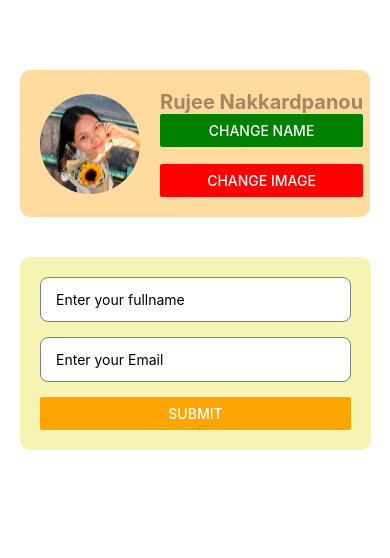
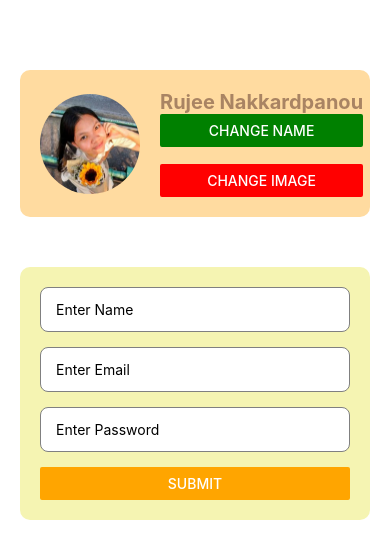
Before and after one commit to rujee0625/2113210625_ReactNative, a React Native app: screen / in a window 390 px wide. Shown: the top 558 px of the page. Built offline with nearby package versions, Linux system fonts and the light colour scheme.

Commit message:
TextInput Practice 3

```diff
--- a/App.tsx
+++ b/App.tsx
@@ -1,20 +1,13 @@
 import React from "react";
-import {
-  StyleSheet,
-  Text,
-  TextInput,
-  View,
-  ComponentProvider,
-  Alert,
-} from "react-native";
+import {StyleSheet, Text, TextInput, View, ComponentProvider,Alert,} from "react-native";
 import ProfileScreen from "./components/ProfileScreen";
 import Login from "./components/Login";
 
 export default function App(): React.JSX.Element {
   return (
     <View>
-      <ProfileScreen />
-      <Login />
+      <ProfileScreen/>
     </View>
   );
+
 }
--- a/Styles/styles.ts
+++ b/Styles/styles.ts
@@ -147,12 +147,11 @@
     container: {
       justifyContent: "center",
       padding: 20,
-      marginTop: 20,
-      marginLeft: 20,
+      marginTop: 50,
       backgroundColor: '#f5f4b2', // ตงคาสพนหลงเปนสขาว
       borderRadius: 10, // เพมความมนใหกบขอบคอนเทนเนอร
       elevation: 3, // เพมเงาใหกบคอนเทนเนอร (เฉพาะ Android)
-      width: '90%', // ตงความกวางของ container ให้เต็มหน้าจอ
+      width: '100%', // ตงความกวางของ container ให้เต็มหน้าจอ
     },
     inputLogin: {
       height: 45, // เพมความสงของ TextInput
--- a/components/Login.tsx
+++ b/components/Login.tsx
@@ -2,30 +2,72 @@
 import React, { useState } from "react";
 import { stylesLogin } from "../Styles/styles";
 
-const Login = () => {
-  const [fullname, setFullname] = useState("");
+const Login = () :React.JSX.Element => {
+  const [name, setName] = useState("");
   const [email, setEmail] = useState("");
+  const [password, setPassword] = useState("");
 
-  const handleButtonClick = () => {
-    Alert.alert("Hello", `Input your fullname : ${fullname}`);
-  };
+  const validateEmail = (email:string):boolean =>{
+    const recheckEmail = /\S+@\S+\.\S+/;
+    return recheckEmail.test(email); //method check typescript
+  }
+
+  const handleSubmit = () => {
+    let errorMessage = "";
+    if(!name){
+     /*  Alert.alert("Alert", "Please Enter Name",[{text: "OK"}]);
+      return; //break; */
+      errorMessage += "Please Enter Name\n";
+    }
+    if(!email){
+      /* Alert.alert("Alert", "Please Enter Email",[{text: "OK"}]);
+      return; //break; */
+      errorMessage += "Please Enter Email\n";
+    } else if(!validateEmail(email)){
+      errorMessage += "Invalid Email Format\n";
+    }
+
+    //Check password
+    if(!password){
+      errorMessage += "Please Enter Password\n";
+    }else if(password.length<6){
+      errorMessage += "Password must be at least 6 characters.\n";
+    }
+
+
+    if(errorMessage){
+      Alert.alert("Error",errorMessage.trim(), [{ text: "OK"}]); // Trim เกี่ยวกับเว้นวรรค
+      return;
+    }
+
+    Alert.alert("Alert","Success",[{text: "OK"}]);
+  }
 
   return (
     <View style={stylesLogin.container}>
       <TextInput
         style={stylesLogin.inputLogin}
-        placeholder="Enter your fullname"
-        value={fullname}
-        onChangeText={setFullname}
+        placeholder="Enter Name"
+        value={name}
+        onChangeText={setName}
       />
 
       <TextInput
         style={stylesLogin.inputLogin}
-        placeholder="Enter your Email"
+        placeholder="Enter Email"
+        keyboardType="email-address"
         value={email}
         onChangeText={setEmail}
       />
-      <Button title="Submit" onPress={handleButtonClick} color="orange" />
+
+      <TextInput
+        style={stylesLogin.inputLogin}
+        placeholder="Enter Password"
+        value={password}
+        onChangeText={setPassword}
+        secureTextEntry={true}
+      />
+      <Button title="Submit" onPress={handleSubmit} color="orange" />
     </View>
   );
 };
--- a/components/ProfileScreen.tsx
+++ b/components/ProfileScreen.tsx
@@ -1,6 +1,7 @@
 import { View, Text, Image, Button } from "react-native";
 import React, { useState } from "react";
 import { stylesProflie } from "../Styles/styles";
+import Login from "./Login";
 
 const ProfileScreen = (): React.JSX.Element => {
   const oldName = "Rujee Nakkardpanou";
@@ -39,6 +40,7 @@
           </View>
         </View>
       </View>
+      <Login />
     </View>
   );
 };
```
